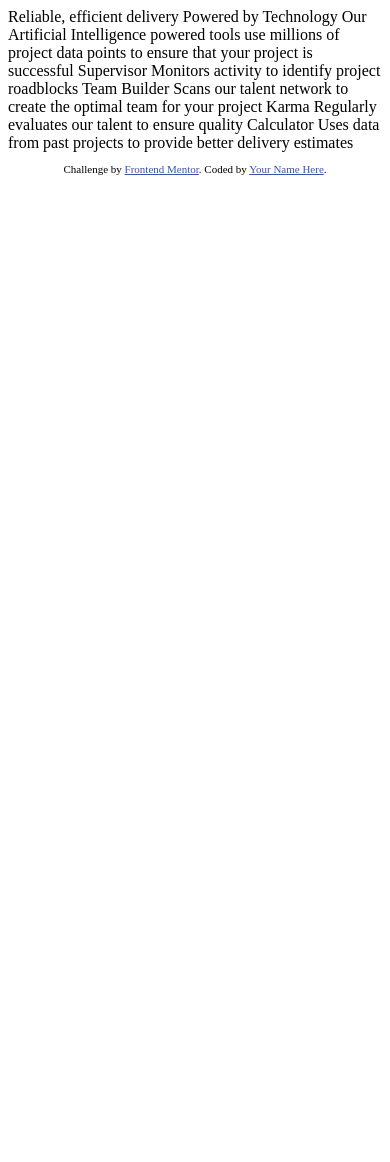
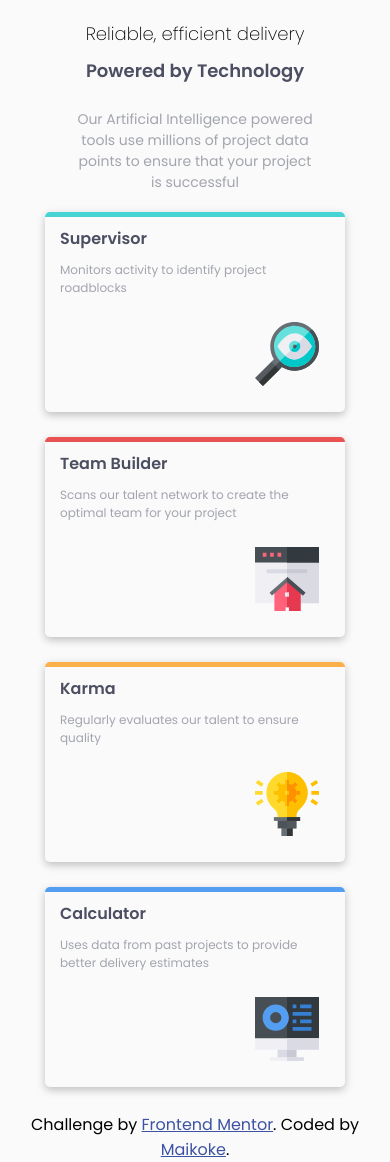
Before and after one commit to MaikoCode/Four-card-feature-section, a plain HTML site: page index.html in a window 390 px wide. Before the commit the page ends 844 px from the top, so only its background shows below. Drawn offline with Linux system fonts and the light colour scheme.

Commit message:
Mobile finished

```diff
--- a/index.html
+++ b/index.html
@@ -2,43 +2,63 @@
 <html lang="en">
 <head>
   <meta charset="UTF-8">
-  <meta name="viewport" content="width=device-width, initial-scale=1.0"> <!-- displays site properly based on user's device -->
+  <meta name="viewport" content="width=device-width, initial-scale=1.0">
 
   <link rel="icon" type="image/png" sizes="32x32" href="./images/favicon-32x32.png">
-
+  <link rel="stylesheet" href="style.css">
+  <link rel="preconnect" href="https://fonts.googleapis.com">
+  <link rel="preconnect" href="https://fonts.gstatic.com" crossorigin>
+  <link href="https://fonts.googleapis.com/css2?family=Poppins:wght@200;400;600&display=swap" rel="stylesheet">
   <title>Frontend Mentor | Four card feature section</title>
-
-  <!-- Feel free to remove these styles or customise in your own stylesheet 👍 -->
   <style>
-    .attribution { font-size: 11px; text-align: center; }
+    .attribution {  text-align: center; }
     .attribution a { color: hsl(228, 45%, 44%); }
   </style>
 </head>
 <body>
 
-  Reliable, efficient delivery
-  Powered by Technology
+  <header>
+    <p class="header-heading-1">Reliable, efficient delivery</p>
+    <p class="header-heading-2">Powered by Technology</p>
+    <p class="header-heading-3">Our Artificial Intelligence powered tools use millions of project data points
+      to ensure that your project is successful</p>
 
-  Our Artificial Intelligence powered tools use millions of project data points
-  to ensure that your project is successful
-
-  Supervisor
-  Monitors activity to identify project roadblocks
-
-  Team Builder
-  Scans our talent network to create the optimal team for your project
-
-  Karma
-  Regularly evaluates our talent to ensure quality
-
-  Calculator
-  Uses data from past projects to provide better delivery estimates
+  </header>
 
 
+  <div class="container">
+
+    <div class="card-container">
+      <p class="card-heading">Supervisor</p>
+      <p class="card-description">Monitors activity to identify project roadblocks</p>
+      <img src="./images/icon-supervisor.svg" alt="">
+    </div>
+
+
+    <div class="card-container">
+      <p class="card-heading">Team Builder</p>
+      <p class="card-description">  Scans our talent network to create the optimal team for your project</p>
+      <img src="./images/icon-team-builder.svg" alt="">
+    </div>
+
+    <div class="card-container">
+      <p class="card-heading"> Karma</p>
+      <p class="card-description">Regularly evaluates our talent to ensure quality</p>
+      <img src="./images/icon-karma.svg" alt="">
+    </div>
+
+    <div class="card-container">
+      <p class="card-heading">Calculator</p>
+      <p class="card-description">Uses data from past projects to provide better delivery estimates
+      </p>
+      <img src="./images/icon-calculator.svg" alt="">
+    </div>
+
+  </div>
   <footer>
     <p class="attribution">
       Challenge by <a href="https://www.frontendmentor.io?ref=challenge" target="_blank">Frontend Mentor</a>.
-      Coded by <a href="#">Your Name Here</a>.
+      Coded by <a href="https://www.linkedin.com/in/mamadou-maikoke-traore-16b262225/">Maikoke</a>.
     </p>
   </footer>
 </body>
--- /dev/null
+++ b/style.css
@@ -0,0 +1,119 @@
+/*! minireset.css v0.0.6 | MIT License | github.com/jgthms/minireset.css */html,body,p,ol,ul,li,dl,dt,dd,blockquote,figure,fieldset,legend,textarea,pre,iframe,hr,h1,h2,h3,h4,h5,h6{margin:0;padding:0}h1,h2,h3,h4,h5,h6{font-size:100%;font-weight:normal}ul{list-style:none}button,input,select{margin:0}html{box-sizing:border-box}*,*::before,*::after{box-sizing:inherit}img,video{height:auto;max-width:100%}iframe{border:0}table{border-collapse:collapse;border-spacing:0}td,th{padding:0}
+
+:root{
+    --ft-size: 15px;
+    --clr-pr-red: hsl(0, 78%, 62%);
+    --clr-pr-cyan: hsl(180, 62%, 55%);
+    --clr-pr-orange: hsl(34, 97%, 64%);
+    --clr-pr-blue: hsl(212, 86%, 64%);
+
+    --clr-very-dark-blue: hsl(234, 12%, 34%);
+    --clr-grayish-blue: hsl(229, 6%, 66%);
+    --clr-very-light-gray: hsl(0, 0%, 98%);
+
+}
+
+
+body{
+    min-height: 100vh;
+    font-size: var(--ft-size);
+    font-family: 'Poppins', sans-serif;
+    background-color: var(--clr-very-light-gray);
+}
+
+
+
+header{
+    align-items: center;
+    text-align: center;
+    font-size: 1.125rem;
+    margin: clamp(10px, 5vw, 25px);
+}
+
+.header-heading-1{
+    font-weight: 200;
+    margin-bottom: 10px;
+}
+
+.header-heading-2{
+    font-weight: 600;
+    color: var(--clr-very-dark-blue);
+    margin-bottom: 25px;
+}
+
+.header-heading-3{
+    font-size: 0.875rem;
+    margin: 10px auto;
+    color: var(--clr-grayish-blue);
+    width: 70%;
+}
+
+.container{
+    display: flex;
+    flex-direction: column;
+    justify-content: center;
+    align-items: center;
+}
+.card-container{
+    position: relative;
+    padding: 15px;
+    width: 300px;
+    height: 200px;
+    /* border: 1px solid var(--clr-grayish-blue); */
+    border-radius: 5px;
+    margin-bottom: 25px;
+    box-shadow: rgba(0, 0, 0, 0.24) 0px 3px 8px;
+    line-height: 1.5;
+}
+
+.card-container::after{
+    content: "";
+    position: absolute;
+    top: 0;
+    left: 0;
+    display: block;
+    width: 100%;
+    height: 5px;
+    border-radius: 5px 5px 0 0;
+
+}
+
+.card-container:nth-child(1)::after{
+    background-color: var(--clr-pr-cyan);
+}
+
+.card-container:nth-child(2)::after{
+    background-color: var(--clr-pr-red);
+}
+
+.card-container:nth-child(3)::after{
+    background-color: var(--clr-pr-orange);
+}
+
+.card-container:nth-child(4)::after{
+    background-color: var(--clr-pr-blue);
+}
+
+.card-heading{
+    font-size: 1rem;
+    color: var(--clr-very-dark-blue);
+    font-weight: 600;
+    margin-bottom: 10px;
+}
+
+.card-description{
+    font-size: 0.75rem;
+    color: var(--clr-grayish-blue);
+}
+
+.card-container img{
+    position: absolute;
+    top: 55%;
+    left: 70%;
+
+}
+
+
+footer{
+    font-size: 1rem;
+}
```
